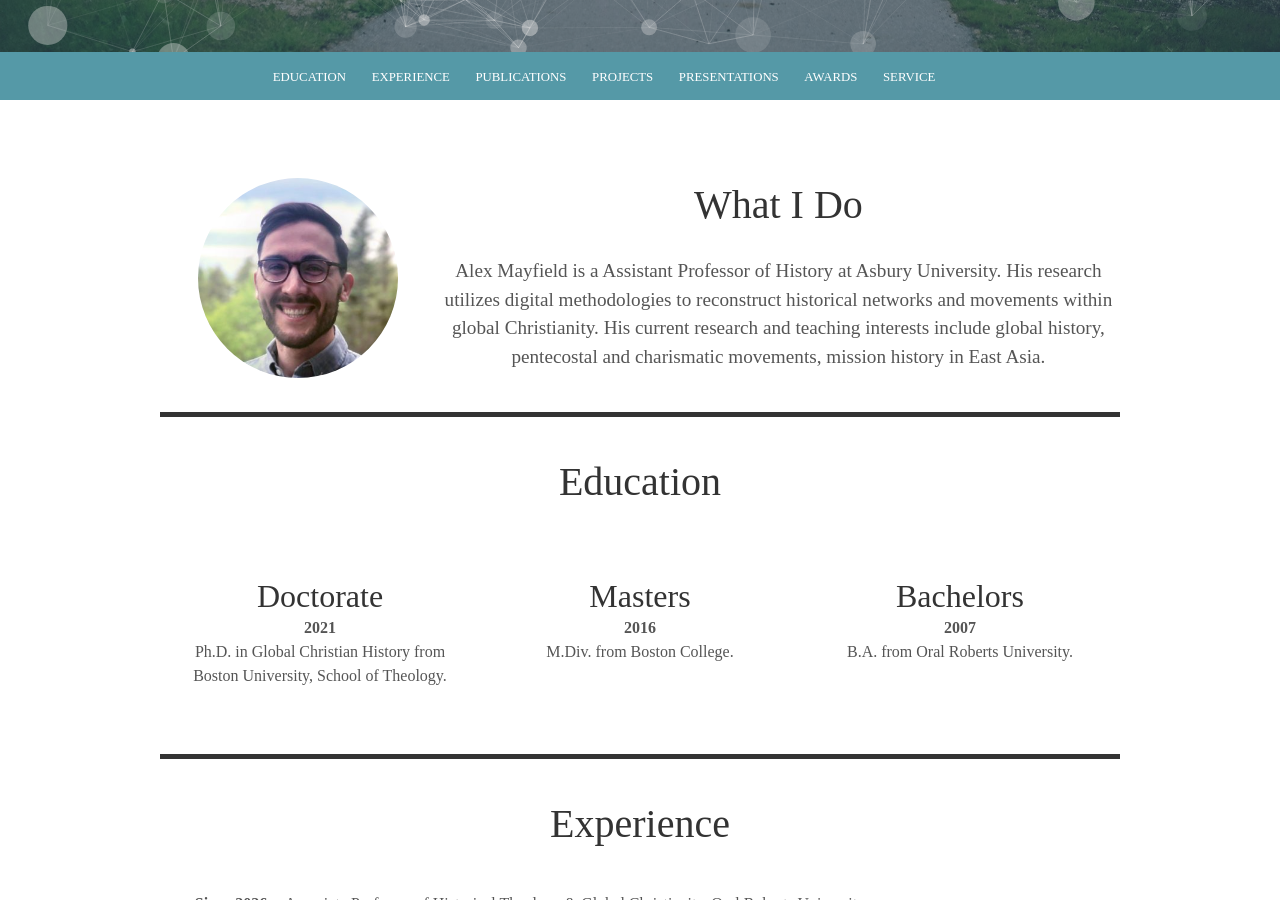
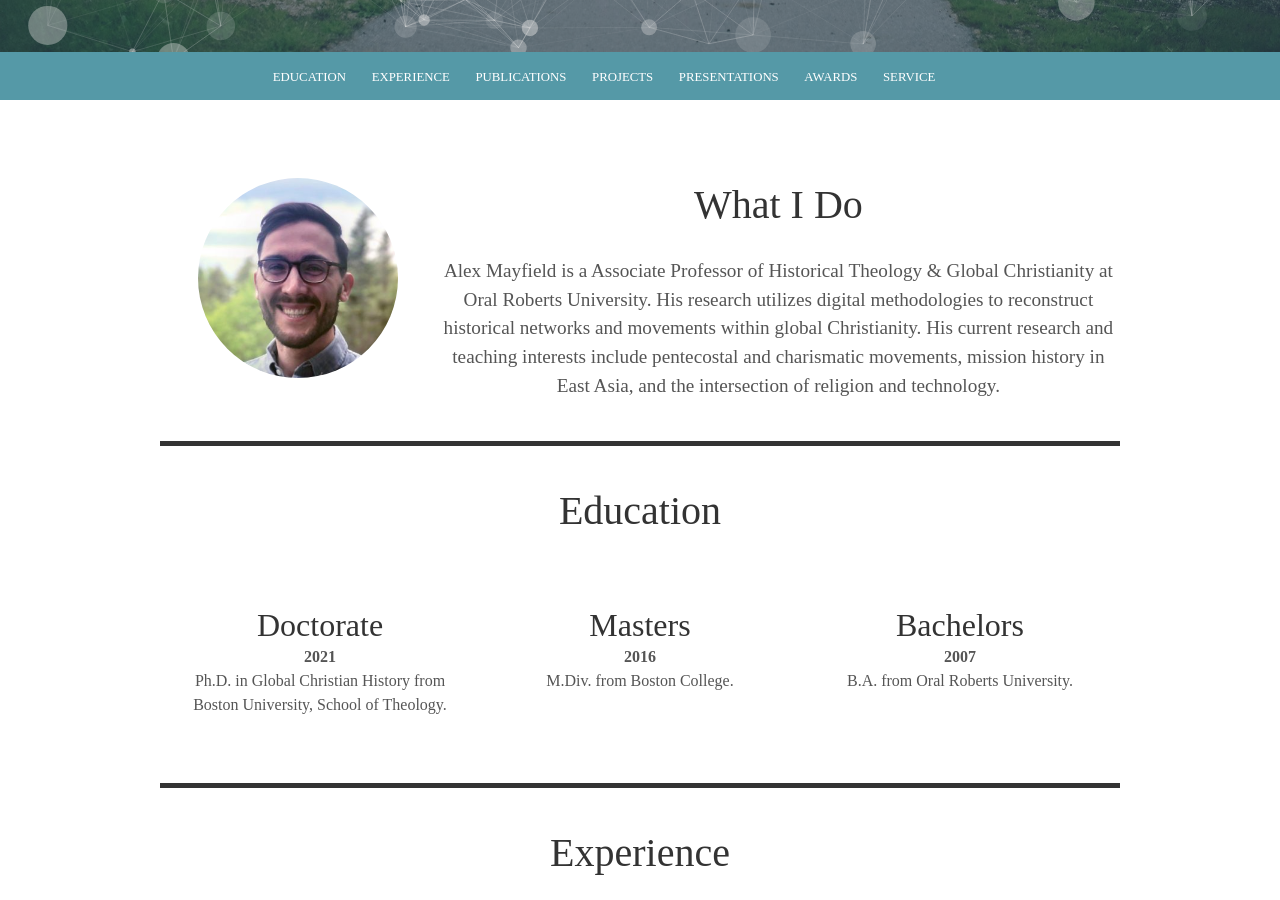
Before and after one commit to alex-mayfield/alex-mayfield.github.io, a Jekyll site: the page built from index.html, in a window 1280 px wide and 900 px high, scrolled down 848 px. Built offline with Jekyll 4.4.1, drawn with Linux system fonts in a browser that asks for light colours; some web fonts are replaced.

Commit message:
Update byline

```diff
--- a/_config.yml
+++ b/_config.yml
@@ -7,9 +7,9 @@ encoding: UTF-8
 
 # User settings
 username: Alex R. Mayfield
-user_description: Alex Mayfield is a Assistant Professor of History at Asbury University. His research utilizes digital methodologies to reconstruct historical networks and movements within global Christianity. His current research and teaching interests include global history, pentecostal and charismatic movements, mission history in East Asia.
+user_description: Alex Mayfield is a Associate Professor of Historical Theology & Global Christianity at Oral Roberts University. His research utilizes digital methodologies to reconstruct historical networks and movements within global Christianity. His current research and teaching interests include pentecostal and charismatic movements, mission history in East Asia, and the intersection of religion and technology.
 user_title: "Pentecostalism. World Christianity. Digital Methods."
-email: alex.mayfield@asbury.edu
+email: almayfield@oru.edu
 # twitter_username: lorem_ipsum
 # github_username:  lorem_ipsum
 # gplus_username:  lorem_ipsum
```
